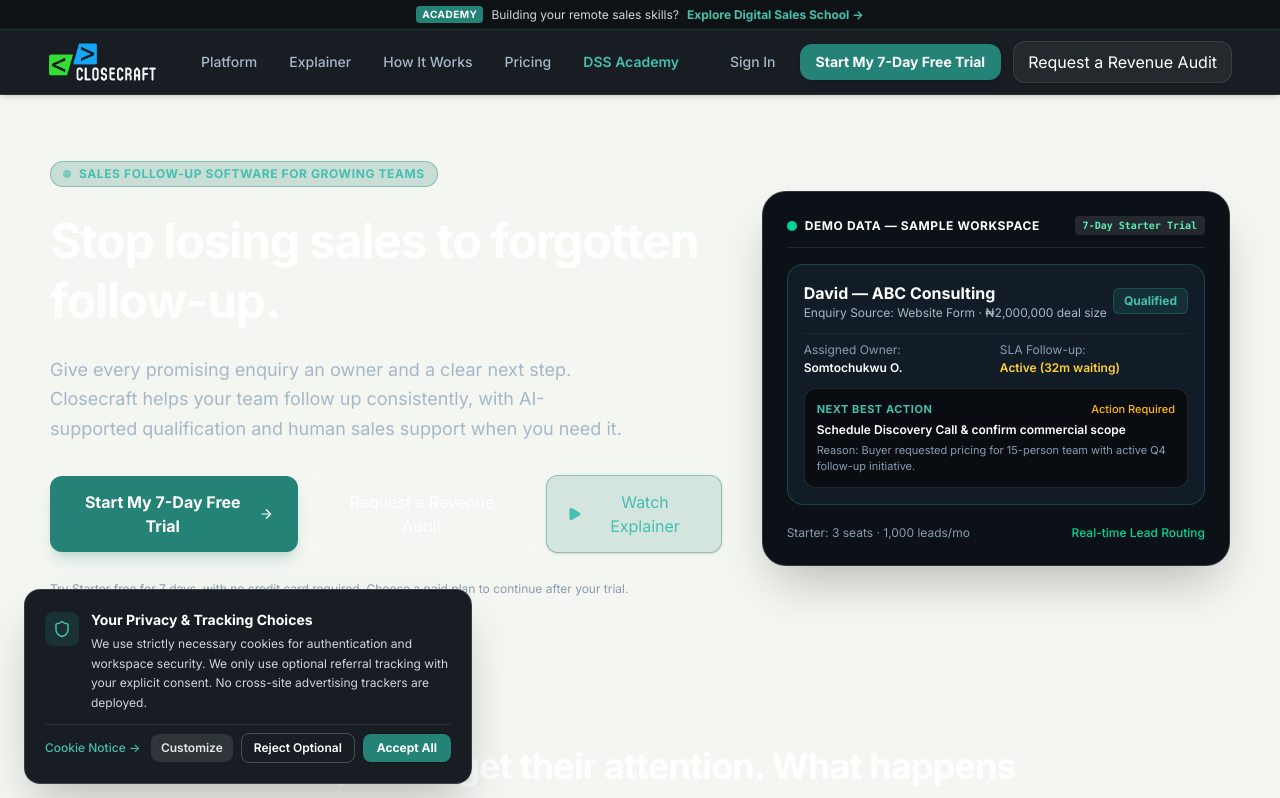
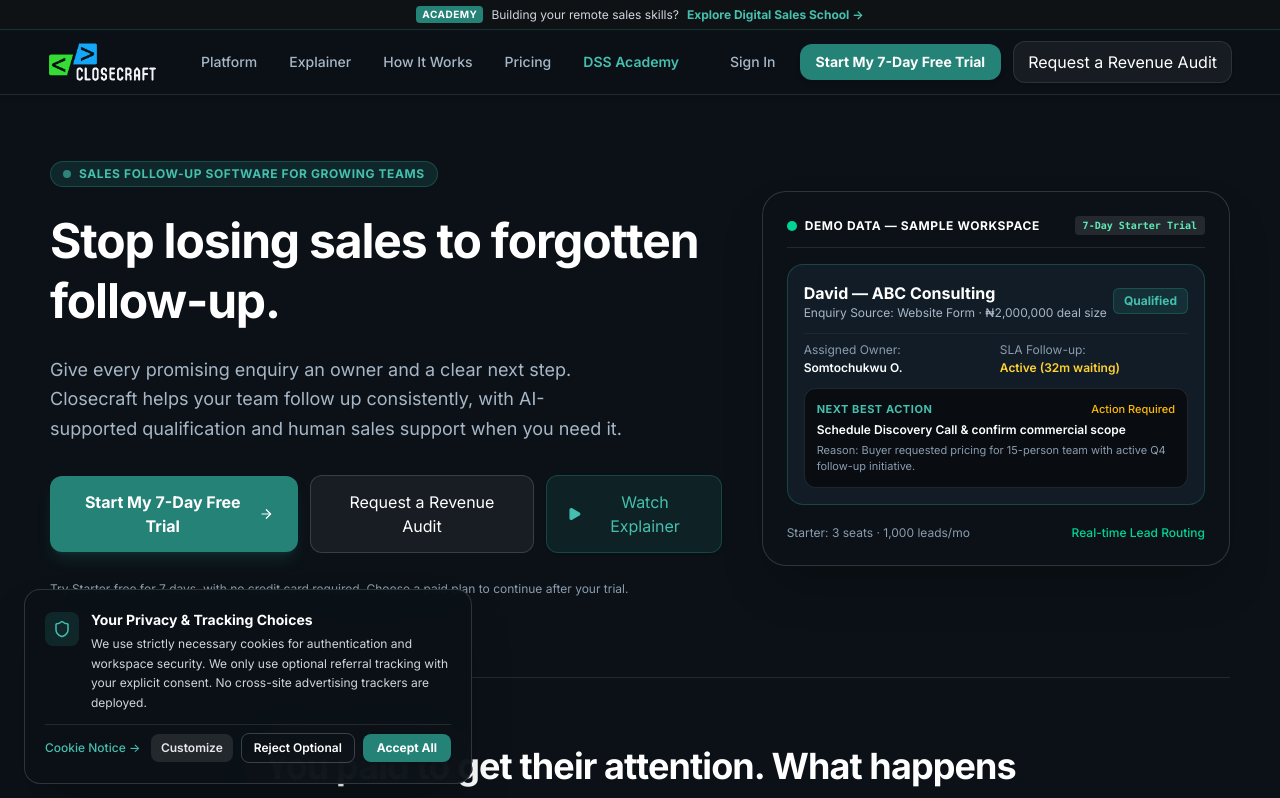
Before and after one commit to zeerocodez/closecraft, a Next.js app: page / in a window 1280 px wide. Shown: the top 798 px of the page. Built offline with nearby package versions, Linux system fonts and the light colour scheme; no server answers; the database is empty.

Commit message:
fix: enforce dark luxury theme across marketing landing page and landing.css

```diff
--- a/src/app/(marketing)/LandingClientWrapper.tsx
+++ b/src/app/(marketing)/LandingClientWrapper.tsx
@@ -137,7 +137,7 @@ export default function LandingClientWrapper({
   ];
 
   return (
-    <div className="landing-shell" style={{ paddingTop: '80px' }}>
+    <div className="landing-shell bg-[#0B1117] text-white min-h-screen" style={{ paddingTop: '80px' }}>
       {/* 1. Navigation */}
       <header className="fixed top-0 left-0 right-0 z-50 bg-[#0B1117]/95 backdrop-blur-xl border-b border-white/10 shadow-md">
         {/* Academy announcement */}
--- a/src/app/(marketing)/landing.css
+++ b/src/app/(marketing)/landing.css
@@ -1,25 +1,26 @@
 .landing-shell {
-  --ink: #000000;
-  --muted: #404642;
-  --line: #dfe6df;
-  --paper: #f4f6f1;
-  --white: #fbfcf9;
-  --accent: #c7ff55;
-  --accent-deep: #789d2e;
-  --accent-bg: #eef4eb;
-  --dark: #172019;
-  --dark-surface: #202c22;
-  --dark-border: #3d4e40;
-  --dark-text: #e9f0e6;
-  --dark-muted: #9eae9f;
-  --warning: #ffbf72;
-
-  color: var(--ink);
-  background: var(--paper);
+  --ink: #F3F7FA;
+  --muted: #A7B7C7;
+  --line: rgba(255, 255, 255, 0.1);
+  --paper: #0B1117;
+  --white: #FFFFFF;
+  --accent: #45BFAE;
+  --accent-deep: #248277;
+  --accent-bg: rgba(36, 130, 119, 0.15);
+  --dark: #0B1117;
+  --dark-surface: #111C26;
+  --dark-border: rgba(255, 255, 255, 0.12);
+  --dark-text: #F3F7FA;
+  --dark-muted: #8A9CAE;
+  --warning: #F5BF65;
+
+  color: var(--ink);
+  background: #0B1117;
   font-family: Inter, ui-sans-serif, system-ui, -apple-system, sans-serif;
   overflow-x: clip;
   overflow-y: visible;
   line-height: 1.5;
+  min-height: 100vh;
 }
 
 .landing-shell * {
@@ -49,8 +50,8 @@
   align-items: center;
   justify-content: space-between;
   padding: 0 max(24px, calc((100vw - 1180px) / 2));
-  background: rgba(244, 246, 241, 0.92);
-  border-bottom: 1px solid rgba(17, 21, 18, 0.09);
+  background: rgba(11, 17, 23, 0.95);
+  border-bottom: 1px solid rgba(255, 255, 255, 0.1);
   position: sticky;
   top: 0;
   z-index: 30;
@@ -424,7 +425,7 @@
 
 /* Linear Flow Banner */
 .flow-banner {
-  background: #e6ece3;
+  background: #111C26;
   border-top: 1px solid var(--line);
   border-bottom: 1px solid var(--line);
   padding: 18px max(24px, calc((100vw - 1180px) / 2));
@@ -1374,7 +1375,7 @@
   bottom: 0;
   left: 0;
   right: 0;
-  background: rgba(244, 246, 241, 0.95);
+  background: rgba(11, 17, 23, 0.95);
   border-top: 1px solid var(--line);
   padding: 12px 16px;
   z-index: 25;
@@ -1695,7 +1696,7 @@
   padding: 40px 0;
   border-top: 1px solid var(--line);
   border-bottom: 1px solid var(--line);
-  background: rgba(244, 246, 241, 0.5);
+  background: rgba(11, 17, 23, 0.5);
   backdrop-filter: blur(10px);
   position: relative;
   z-index: 10;
```
